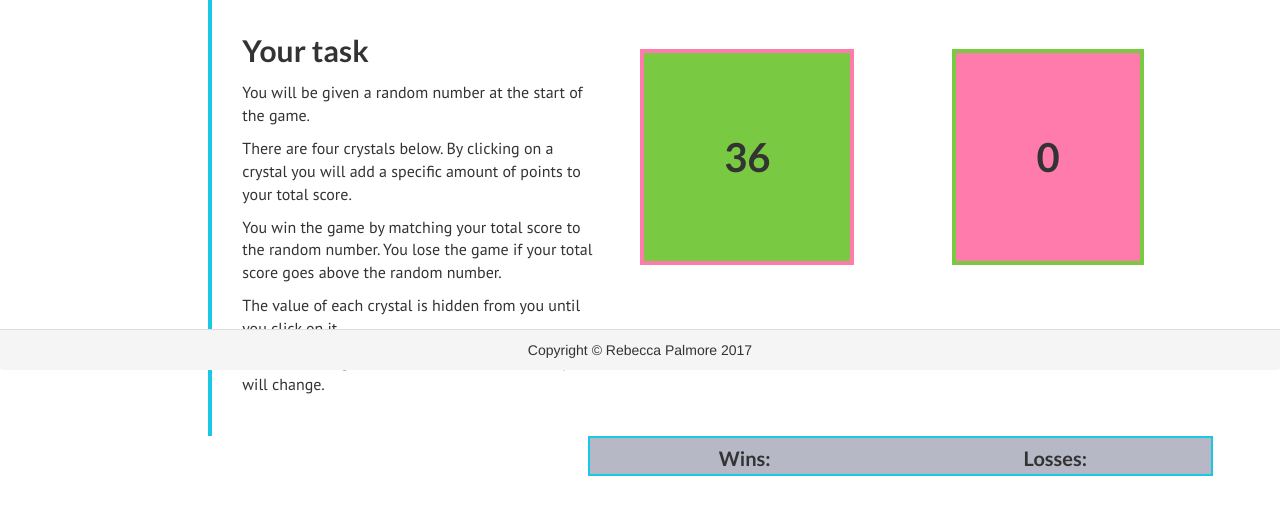
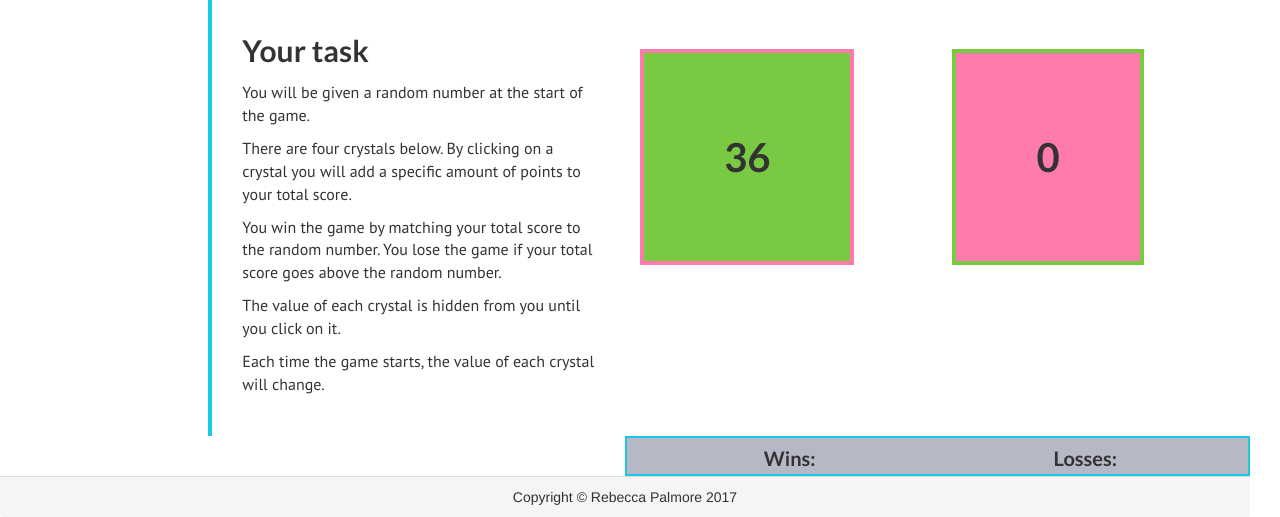
Before and after one commit to rpalmore/crystal-collector, a PHP site: page / in a window 1280 px wide. Shown: the part 430-947 px from the top of the page. Before the commit the page ends 906 px from the top, so only its background shows below. Run offline with PHP 8.4, Linux system fonts and the light colour scheme; some libraries are stand-ins or nearby versions.

Commit message:
updating from desktop

```diff
--- a/assets/css/style.css
+++ b/assets/css/style.css
@@ -114,11 +114,10 @@ button {
 	line-height: 40px;
 	border: 2px solid #18c8e4;
 	width: 50%;
-	margin-left: 47%;
+/*	margin-left: 47%;*/
 }
 
 .panel-footer {
-	position: fixed;
-	bottom: 0;
+	clear: both;
 	width: 100%;
 }
--- a/index.html
+++ b/index.html
@@ -48,7 +48,7 @@
 
 	<div class="row col-lg-12">
 
-		<div class="instructions col-lg-4 col-lg-offset-2">
+		<div class="instructions col-lg-4 col-lg-offset-2 col-md-6">
 			<p id="intro">
 				Your task
 			</p>
@@ -76,7 +76,7 @@
 		</div>
 
 
-		<div class="winning-num col-lg-2">
+		<div class="winning-num col-lg-2 col-md-3">
 
 			<p>
 				<span id="winning-num"></span>
@@ -84,7 +84,7 @@
 
 		</div>
 
-		<div class="user-score col-lg-2 col-lg-offset-1">
+		<div class="user-score col-lg-2 col-lg-offset-1 col-md-3">
 
 			<p>
 				<span id="user-score"></span>
@@ -92,11 +92,11 @@
 
 		</div>
 
-		<div class="score text-center">
-					<p class="wins col-lg-6">
+		<div class="score text-center col-lg-6 col-lg-offset-6 col-md-6 col-md-offset-6">
+					<p class="wins col-lg-6 col-md-6">
 						Wins: <span id="win-counter"></span>
 					</p>
-					<p class="losses col-lg-6">
+					<p class="losses col-lg-6 col-md-6">
 						Losses: <span id="loss-counter"></span>
 					</p>
 		</div>
```
